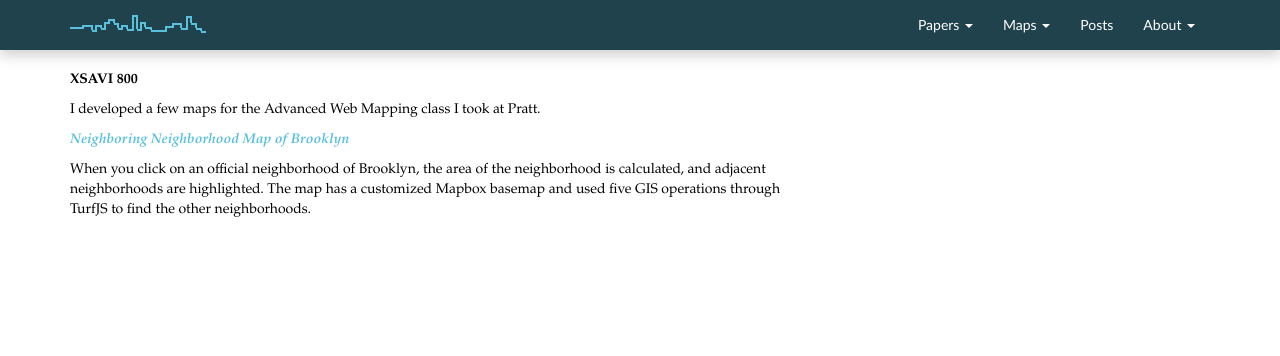
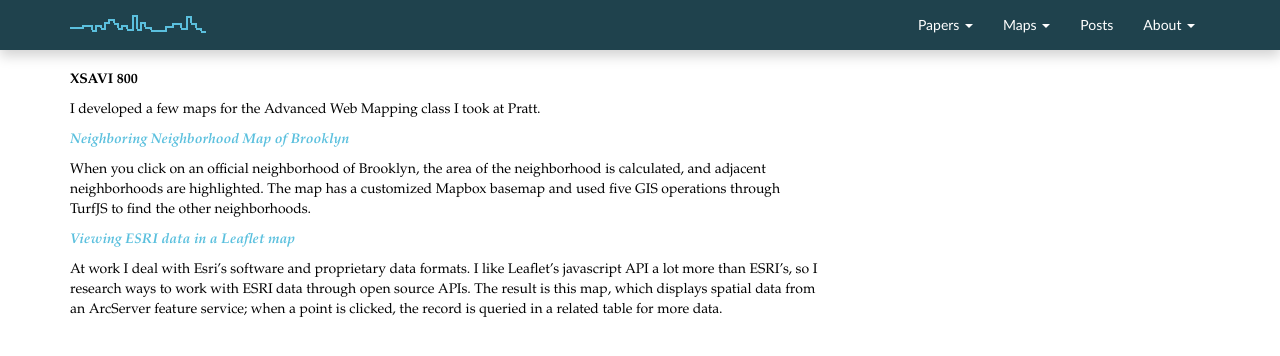
Before and after one commit to chrisrobertsnyc/chrisrobertsnyc.github.io, a Jekyll site: the page built from xsavi800/index.md, in a window 1280 px wide. Shown: the top 356 px of the page. Built offline with Jekyll 4.4.1, drawn with Linux system fonts in a browser that asks for light colours; nearby versions of some CDN libraries.

Commit message:
added final project

```diff
--- a/xsavi800/index.md
+++ b/xsavi800/index.md
@@ -12,3 +12,7 @@ I developed a few maps for the Advanced Web Mapping class I took at Pratt.
 [_Neighboring Neighborhood Map of Brooklyn_](http://chrisroberts.nyc/xsavi800/ass4.html)
 
 When you click on an official neighborhood of Brooklyn, the area of the neighborhood is calculated, and adjacent neighborhoods are highlighted. The map has a customized Mapbox basemap and used five GIS operations through TurfJS to find the other neighborhoods.
+
+[_Viewing ESRI data in a Leaflet map_](http://chrisroberts.nyc/xsavi800/final/newmap.html)
+
+At work I deal with Esri's software and proprietary data formats. I like Leaflet's javascript API a lot more than ESRI's, so I research ways to work with ESRI data through open source APIs. The result is this map, which displays spatial data from an ArcServer feature service; when a point is clicked, the record is queried in a related table for more data.
```
